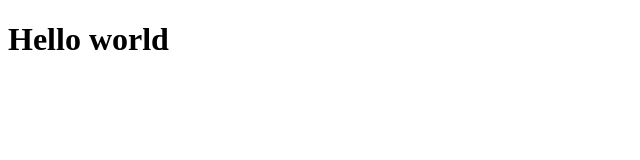
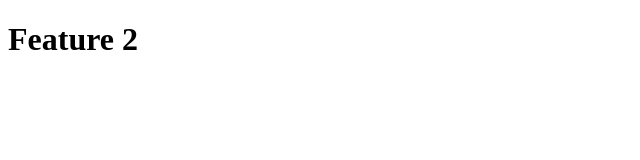
Before and after one commit to Adheesha-Buddhika/LAB2, a plain HTML site: page index.html in a window 1280 px wide. Shown: the whole page, without its empty margins (0-640 px from the left). Drawn offline with Linux system fonts and the light colour scheme.

Commit message:
add feature 2

```diff
--- a/index.html
+++ b/index.html
@@ -6,6 +6,6 @@
     <title>Document</title>
 </head>
 <body>
-    <h1>Hello world</h1>
+    <h1>Feature 2</h1>
 </body>
 </html>
```
